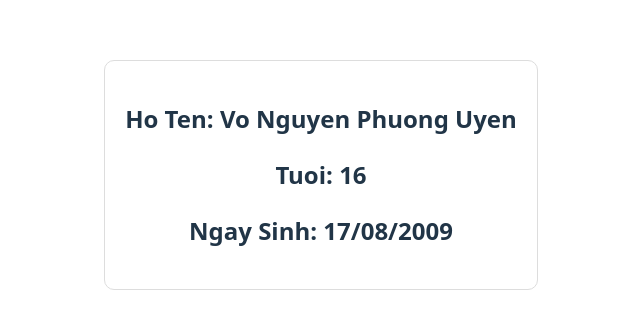
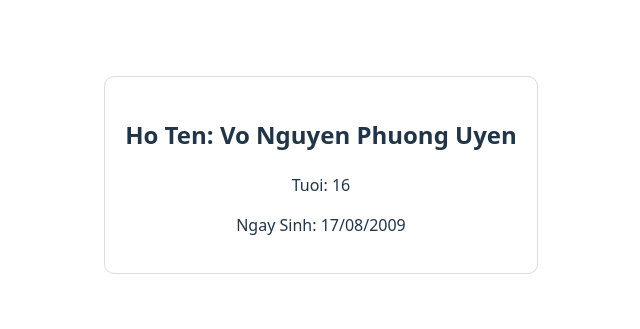
Before and after one commit to uyen17082009-blip/vnpubai2, a React (Vite) app: page / in a window 1280 px wide. Shown: the part 235-564 px from the top of the page, without its empty margins (319-959 px from the left). Built offline with nearby package versions, Linux system fonts and the light colour scheme.

Commit message:
Add multiple files

```diff
--- a/src/Student.jsx
+++ b/src/Student.jsx
@@ -10,8 +10,8 @@ function Student(props) {
       backgroundColor: "white"
     }}>
       <h2>Ho Ten: {props.name}</h2>
-      <h2>Tuoi: {props.age}</h2>
-      <h2>Ngay Sinh: {props.birth}</h2>
+      <p>Tuoi: {props.age}</p>
+      <p>Ngay Sinh: {props.birth}</p>
     </div>
     </>
   )
```
